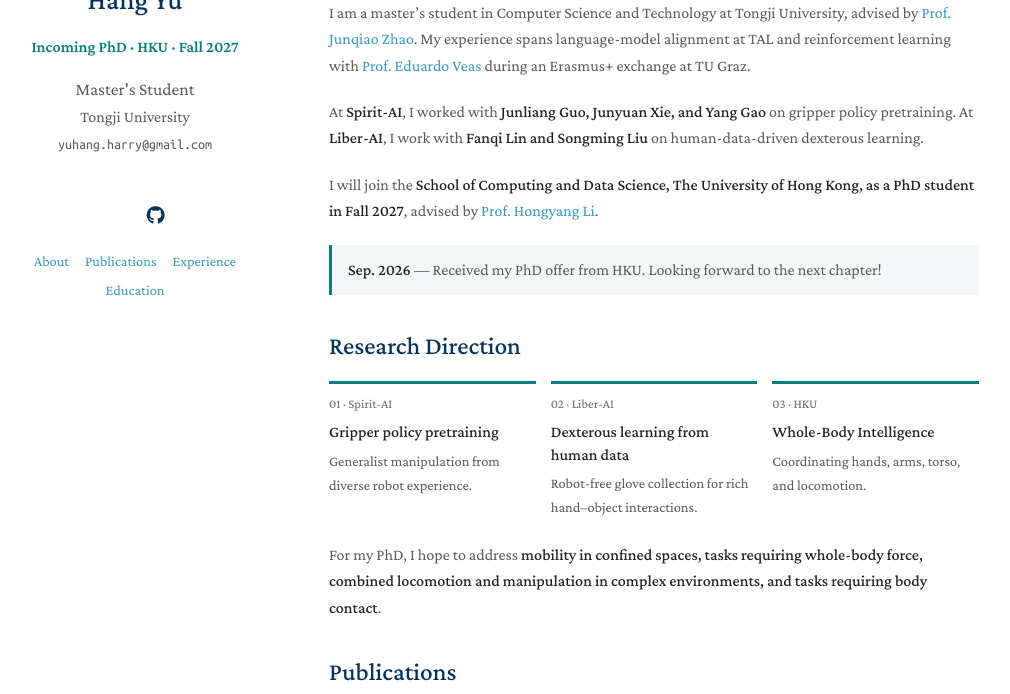
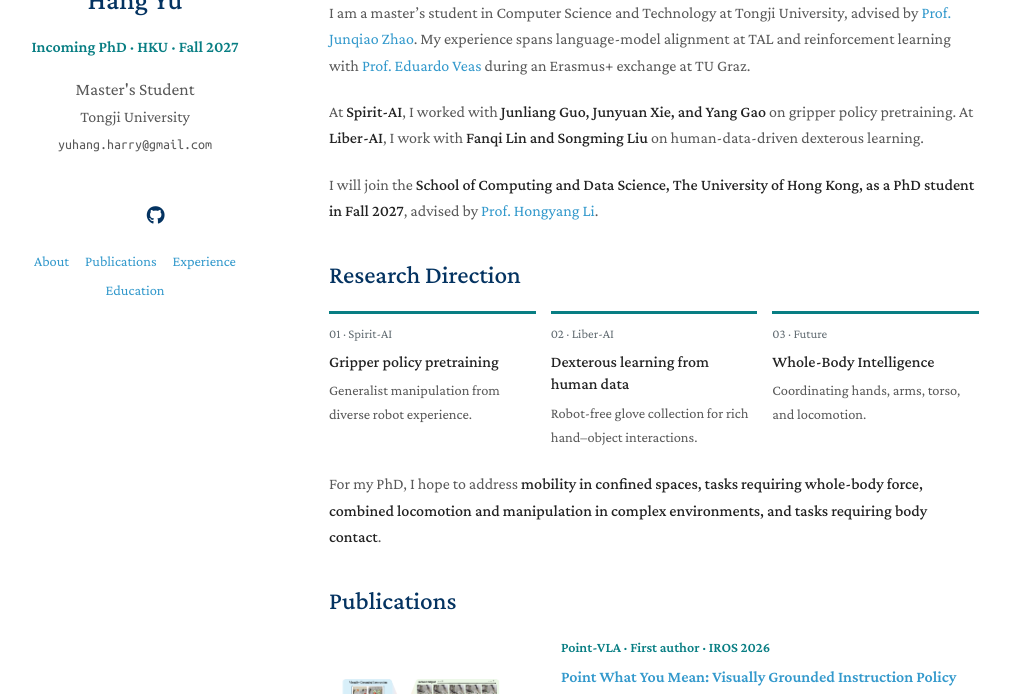
Before and after one commit to yuhang-harry/yuhang-harry.github.io, a Jekyll site: the page built from index.md, in a window 1280 px wide and 900 px high, cut to the strip 206-900 px from the top of the window. Shown: the whole strip, without its empty margins (141-1151 px from the left). Built offline with Jekyll 4.4.1, drawn with Linux system fonts in a browser that asks for light colours; a style sheet for code colours, icons or effects is not loaded.

Commit message:
Keep profile understated and simplify Future label

```diff
--- a/index.md
+++ b/index.md
@@ -12,14 +12,12 @@ At **Spirit-AI**, I worked with **Junliang Guo, Junyuan Xie, and Yang Gao** on g
 
 I will join the **School of Computing and Data Science, The University of Hong Kong, as a PhD student in Fall 2027**, advised by [Prof. Hongyang Li](https://lihongyang.info/).
 
-<p class="news"><strong>Sep. 2026</strong> — Received my PhD offer from HKU. Looking forward to the next chapter!</p>
-
 ## Research Direction
 
 <div class="research-path" aria-label="Research progression">
   <div><span>01 · Spirit-AI</span><strong>Gripper policy pretraining</strong><p>Generalist manipulation from diverse robot experience.</p></div>
   <div><span>02 · Liber-AI</span><strong>Dexterous learning from human data</strong><p>Robot-free glove collection for rich hand–object interactions.</p></div>
-  <div><span>03 · HKU</span><strong>Whole-Body Intelligence</strong><p>Coordinating hands, arms, torso, and locomotion.</p></div>
+  <div><span>03 · Future</span><strong>Whole-Body Intelligence</strong><p>Coordinating hands, arms, torso, and locomotion.</p></div>
 </div>
 
 For my PhD, I hope to address **mobility in confined spaces, tasks requiring whole-body force, combined locomotion and manipulation in complex environments, and tasks requiring body contact**.
```
